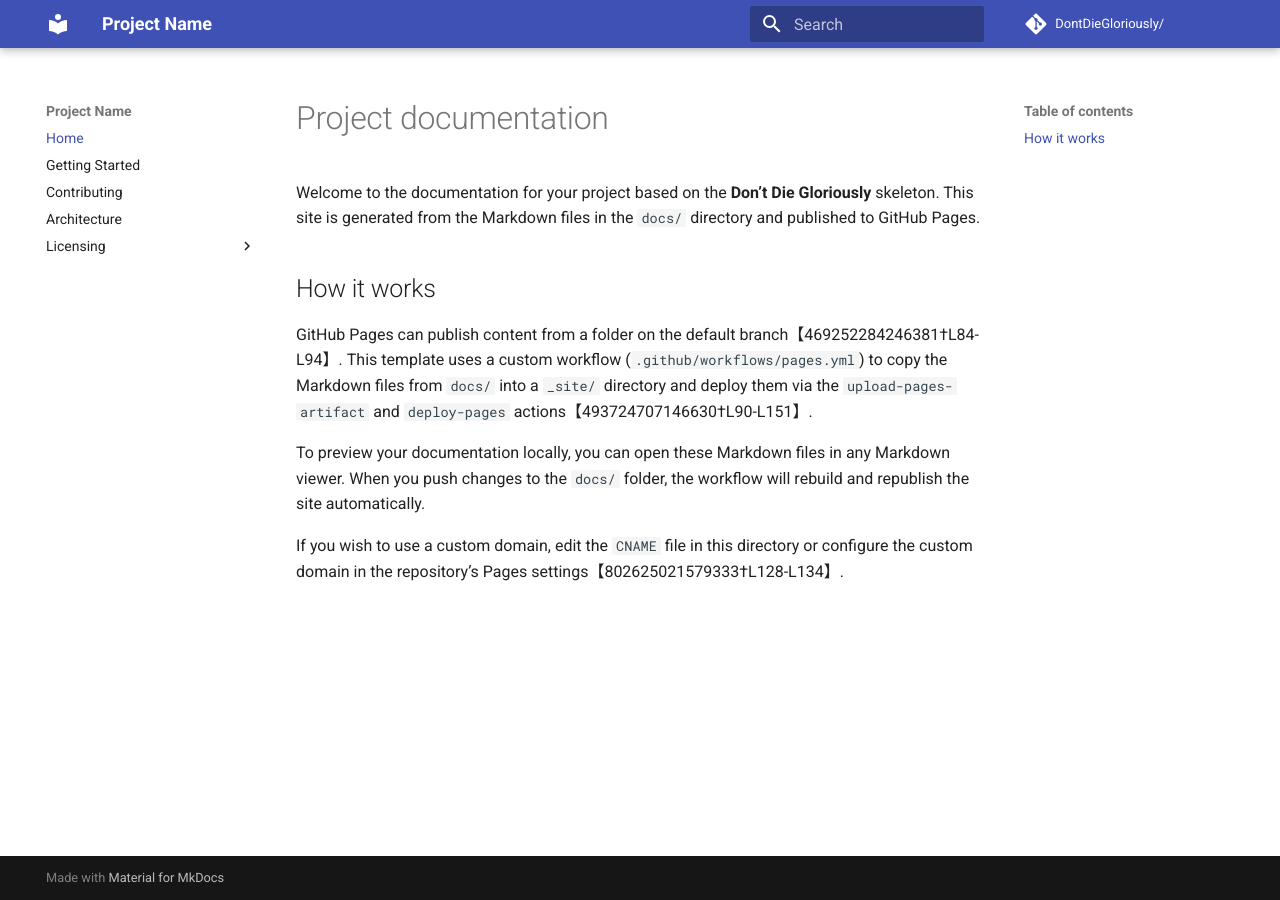
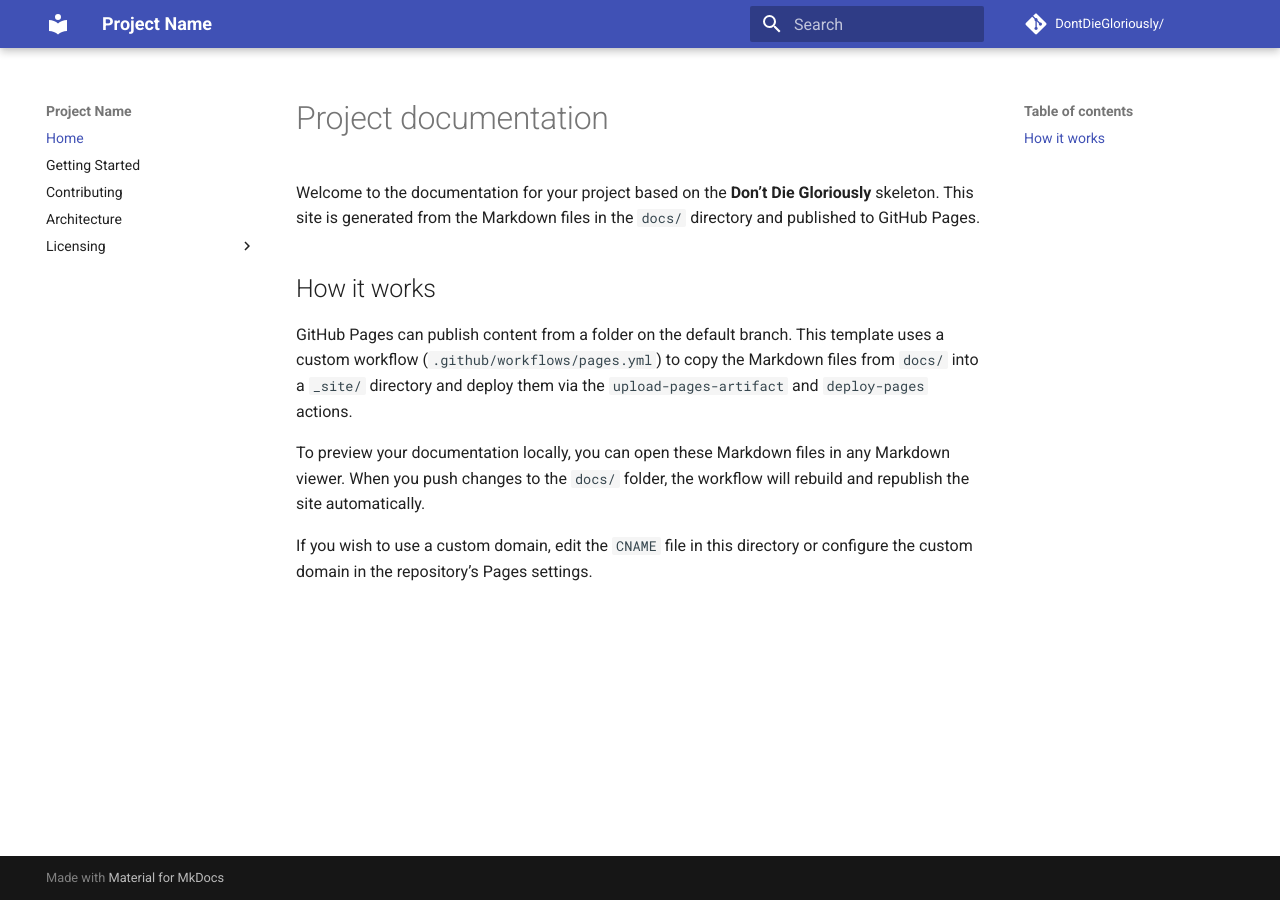
Before and after one commit to DontDieGloriously/ddg-project-skeleton, an MkDocs documentation site: the page built from docs/index.md, in a window 1280 px wide. Built offline with MkDocs 1.6.1 and Material for MkDocs 9.7.7, drawn with Linux system fonts in a browser that asks for light colours; comment, search, counter and statistics services are not loaded.

Commit message:
Fix formatting issues in index.md documentation

```diff
--- a/docs/index.md
+++ b/docs/index.md
@@ -4,8 +4,8 @@ Welcome to the documentation for your project based on the **Don’t Die Glori
 
 ## How it works
 
-GitHub Pages can publish content from a folder on the default branch【469252284246381†L84-L94】.  This template uses a custom workflow (`.github/workflows/pages.yml`) to copy the Markdown files from `docs/` into a `_site/` directory and deploy them via the `upload-pages-artifact` and `deploy-pages` actions【493724707146630†L90-L151】.
+GitHub Pages can publish content from a folder on the default branch.  This template uses a custom workflow (`.github/workflows/pages.yml`) to copy the Markdown files from `docs/` into a `_site/` directory and deploy them via the `upload-pages-artifact` and `deploy-pages` actions.
 
 To preview your documentation locally, you can open these Markdown files in any Markdown viewer.  When you push changes to the `docs/` folder, the workflow will rebuild and republish the site automatically.
 
-If you wish to use a custom domain, edit the `CNAME` file in this directory or configure the custom domain in the repository’s Pages settings【802625021579333†L128-L134】.
+If you wish to use a custom domain, edit the `CNAME` file in this directory or configure the custom domain in the repository’s Pages settings.
```
